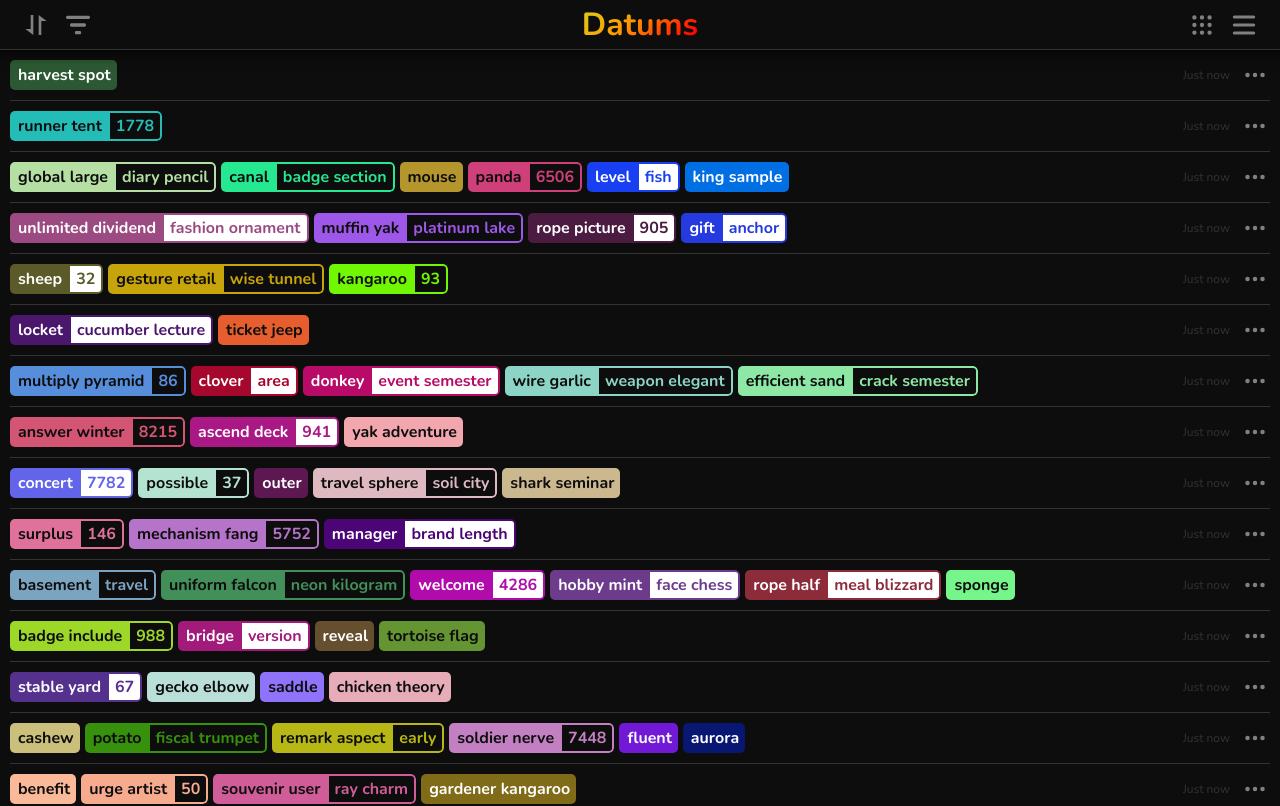
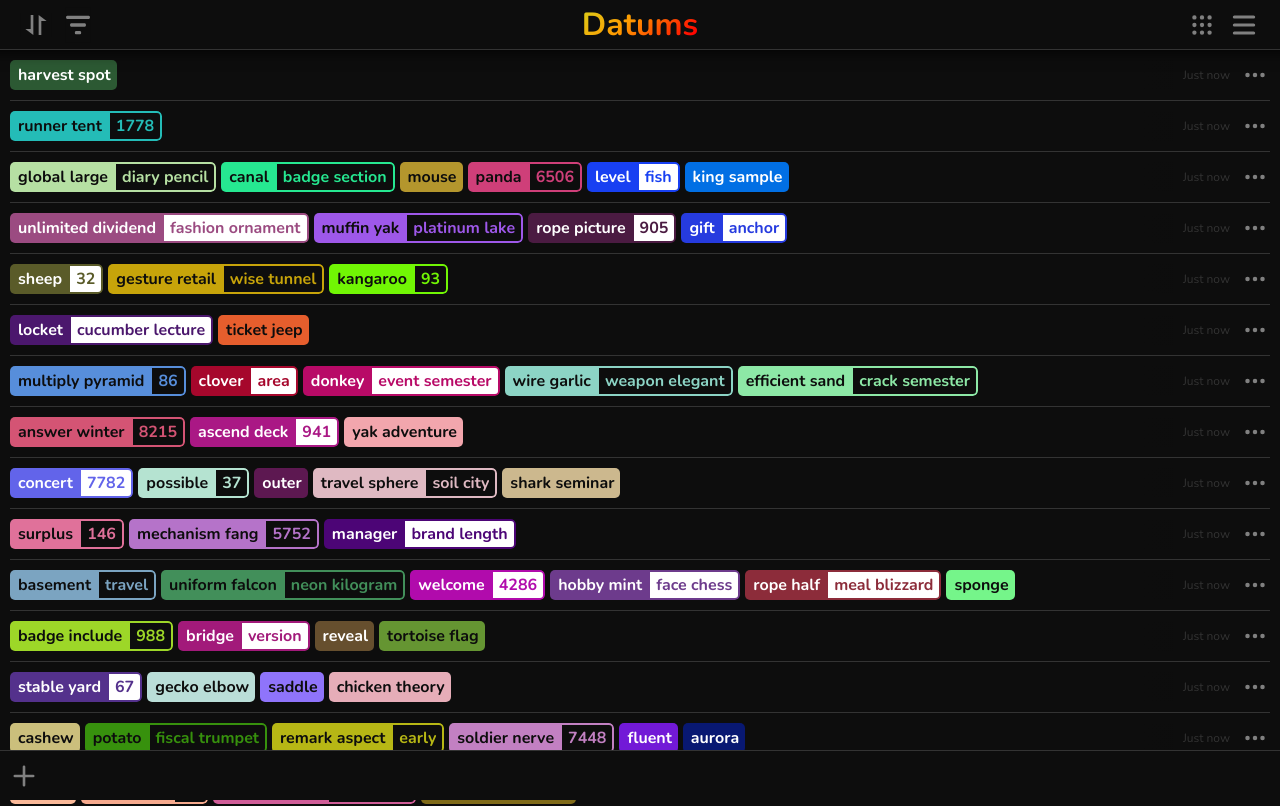
Before and after one commit to homaroco/datums, a Next.js app: page / in a window 1280 px wide. Shown: the top 806 px of the page. Built offline with nearby package versions, Linux system fonts and the light colour scheme.

Commit message:
Begin working on DatumBar, enable vercel analytics

```diff
--- /dev/null
+++ b/components/box.js
@@ -0,0 +1,8 @@
+import styled from 'styled-components'
+
+export default styled.div`
+	display: flex;
+	position: relative;
+	align-items: center;
+	justify-content: center;
+`
--- a/components/datum-bar.js
+++ b/components/datum-bar.js
@@ -1,9 +1,31 @@
 import styled from 'styled-components'
+import { BsPlus as AddDatumButtonIcon} from 'react-icons/bs'
 
-const InputBar = styled.div``
+import Box from './box'
+
+const InputBar = styled(Box)`
+	position: sticky;
+	bottom: 0;
+	height: 50px;
+	border-top: 1px solid hsl(0, 0%, 20%);
+	justify-content: space-between;
+`
+
+const AddDatumButton = styled.button`
+	display: inline-flex;
+	align-items: center;
+	justify-content: center;
+	font-size: 42px;
+	width: 48px;
+	aspect-ratio: 1 / 1;
+`
 
 export default function DatumBar() {
 	return (
-		<InputBar />
+		<InputBar>
+			<AddDatumButton>
+				<AddDatumButtonIcon />
+			</AddDatumButton>
+		</InputBar>
 	)
 }
--- a/package.json
+++ b/package.json
@@ -7,6 +7,7 @@
   },
   "dependencies": {
     "@next/font": "^13.1.0",
+    "@vercel/analytics": "^0.1.6",
     "next": "latest",
     "next-pwa": "^5.6.0",
     "react": "18.2.0",
--- a/pages/_app.js
+++ b/pages/_app.js
@@ -1,3 +1,4 @@
+import { Analytics } from '@vercel/analytics/react'
 import { Nunito } from '@next/font/google'
 
 import '../styles/globals.css'
@@ -18,6 +19,7 @@ export default function App({ Component, pageProps }) {
 				}
 			`}</style>
 			<Component {...pageProps} />
+			<Analytics />
 		</>
 	)
 }
--- a/styles/globals.css
+++ b/styles/globals.css
@@ -22,4 +22,9 @@ ul {
 button {
   border: none;
   cursor: pointer;
+  color: grey;
 }
+
+button:hover {
+  color: white;
+}
```
Also changed, not shown: 1 other file (tests, documents, lock files or other folders).
